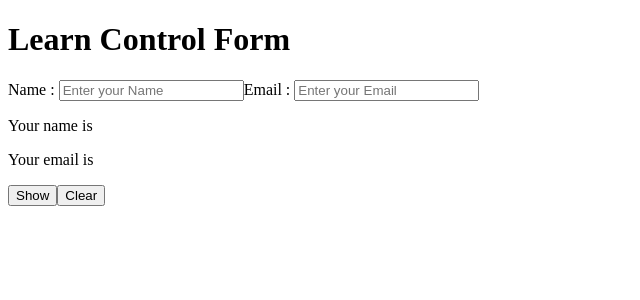
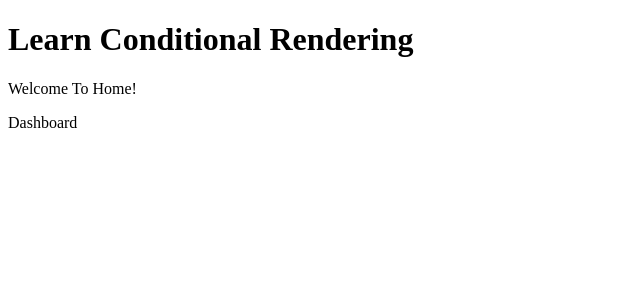
Before and after one commit to prafulM23/react-learning-journey, a React (Vite) app: page / in a window 1280 px wide. Shown: the top 300 px of the page, without its empty margins (0-640 px from the left). Built offline with nearby package versions, Linux system fonts and the light colour scheme.

Commit message:
practice conditional rendering

```diff
--- a/src/App.jsx
+++ b/src/App.jsx
@@ -3,6 +3,7 @@ import LearnComponent from "./components/learn_component"
 import LearnEvent from "./components/learn_event"
 import LearnJsx from "./components/learn_jsx"
 import LearnProps from "./components/learn_props"
+import LearnConditionalRendering from "./components/learn_rendering"
 import Learnstate from "./components/learn_state"
 
 
@@ -14,7 +15,8 @@ const App = () => {
       <LearnProps />
       <LearnEvent />
       <Learnstate /> */}
-      <LearnControlForm />
+      {/* <LearnControlForm /> */}
+      <LearnConditionalRendering />
     </>
   )
 }
--- a/src/components/formHandle/learn_control.jsx
+++ b/src/components/formHandle/learn_control.jsx
@@ -9,6 +9,10 @@ const LearnControlForm = () => {
 
     const handleSubmit = (e) => {
         e.preventDefault();
+        setFormData({
+            name: "",
+            email: "",
+        })
         setValue([formData.name, formData.email])
 
     }
@@ -25,7 +29,7 @@ const LearnControlForm = () => {
                 <p>Your email is {value[1]}</p>
 
                 <button type="submit">Show</button>
-                <button type="button" onClick={() => { setFormData({ name: "", email: "" }); setValue([]); }}>Clear</button>
+                <button type="button" onClick={() => { setValue([]); }}>Clear</button>
             </form>
 
         </>
--- /dev/null
+++ b/src/components/learn_rendering.jsx
@@ -0,0 +1,13 @@
+const LearnConditionalRendering = () => {
+    const isLogin = true;
+    return (
+        <>
+            <h1> Learn Conditional Rendering</h1>
+            <p>{isLogin ? "Welcome To Home!" : "Plz login!"}</p>
+            <p>{isLogin && "Dashboard"}</p>
+
+        </>
+    )
+}
+
+export default LearnConditionalRendering
```
